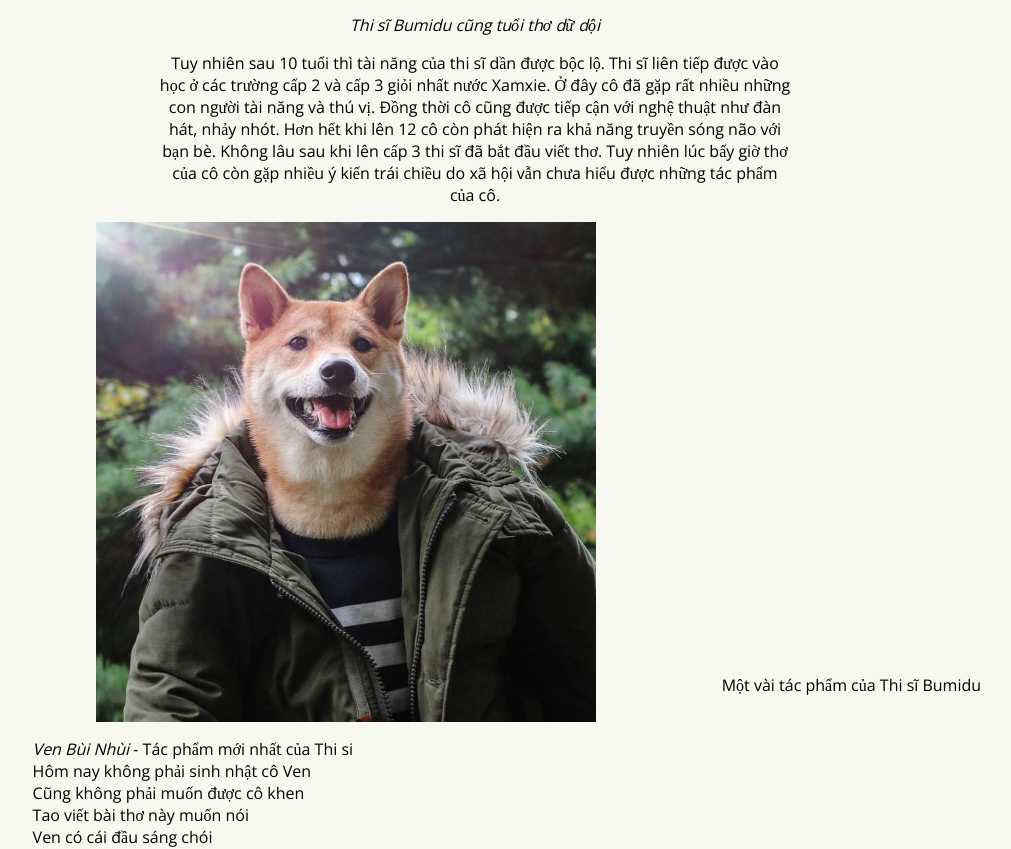
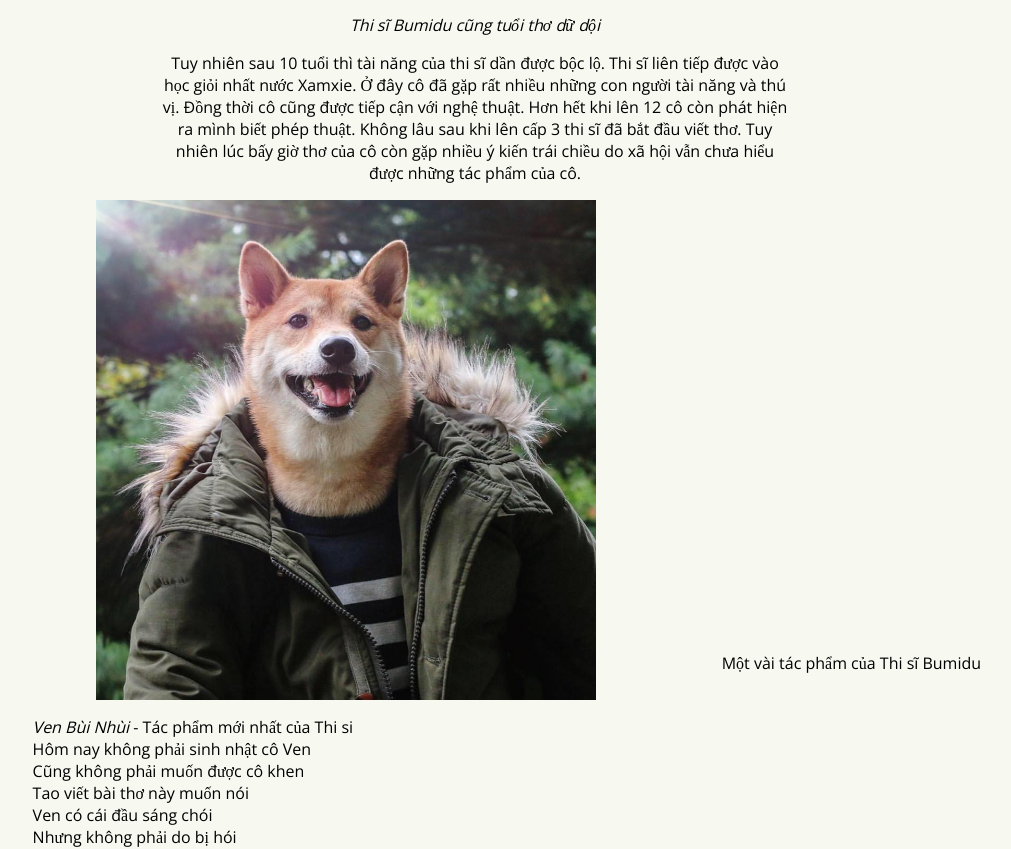
Before and after one commit to zoeybui/zoeybui.github.io, a plain HTML site: page index.html in a window 1280 px wide. Shown: the part 940-1789 px from the top of the page, without its empty margins (165-1176 px from the left). Drawn offline with nearby package versions, Linux system fonts and the light colour scheme; a web font is replaced by a local one.

Commit message:
doi content

```diff
--- a/index.html
+++ b/index.html
@@ -25,10 +25,8 @@
   <a href="https://www.linkedin.com/in/duyenbuiii/"> <img src="cho.jpg" class="hinh1" width="500"> </a>
   <p class="text"> <i> Thi sĩ Bumidu cũng tuổi thơ dữ dội </i> </p>
   <p class="text">
-    Tuy nhiên sau 10 tuổi thì tài năng của thi sĩ dần được bộc lộ. Thi sĩ liên tiếp được vào học ở các trường cấp 2 và
-    cấp 3 giỏi nhất nước Xamxie. Ở đây cô đã gặp rất nhiều những con người tài năng và thú vị. Đồng thời cô cũng được
-    tiếp cận với nghệ thuật như đàn hát, nhảy nhót. Hơn hết khi lên 12 cô còn phát hiện ra khả năng truyền sóng não với
-    bạn bè. Không lâu sau khi lên cấp 3 thi sĩ đã bắt đầu viết thơ. Tuy nhiên lúc bấy giờ thơ của cô còn gặp nhiều ý
+    Tuy nhiên sau 10 tuổi thì tài năng của thi sĩ dần được bộc lộ. Thi sĩ liên tiếp được vào học giỏi nhất nước Xamxie. Ở đây cô đã gặp rất nhiều những con người tài năng và thú vị. Đồng thời cô cũng được
+    tiếp cận với nghệ thuật. Hơn hết khi lên 12 cô còn phát hiện ra mình biết phép thuật. Không lâu sau khi lên cấp 3 thi sĩ đã bắt đầu viết thơ. Tuy nhiên lúc bấy giờ thơ của cô còn gặp nhiều ý
     kiến trái chiều do xã hội vẫn chưa hiểu được những tác phẩm của cô.
   </p>
   <a href="https://www.linkedin.com/in/phillip-nguyen-7a3a5364/"> <img src="tho.jpg" class="hinh2" width="500"> </a>
```
